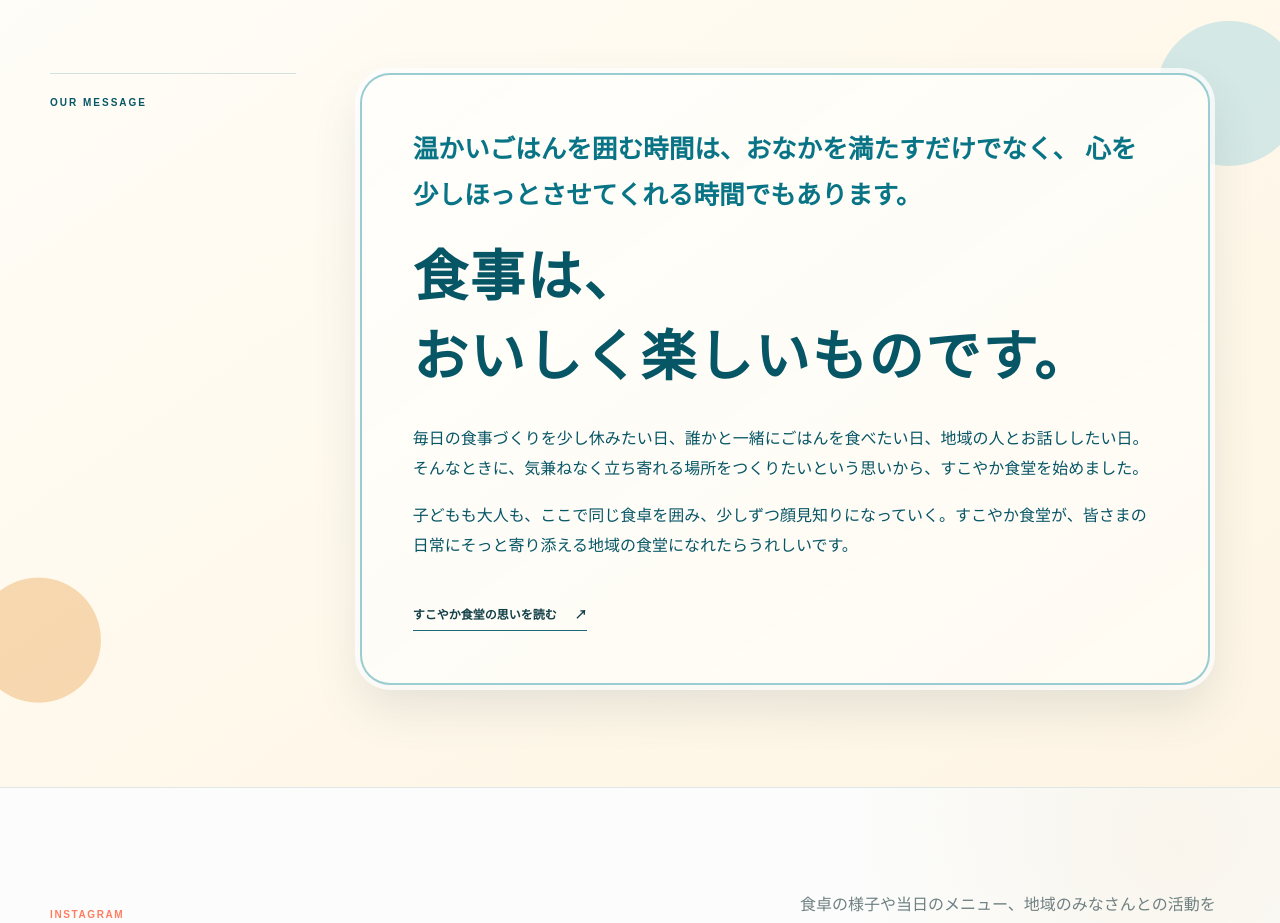
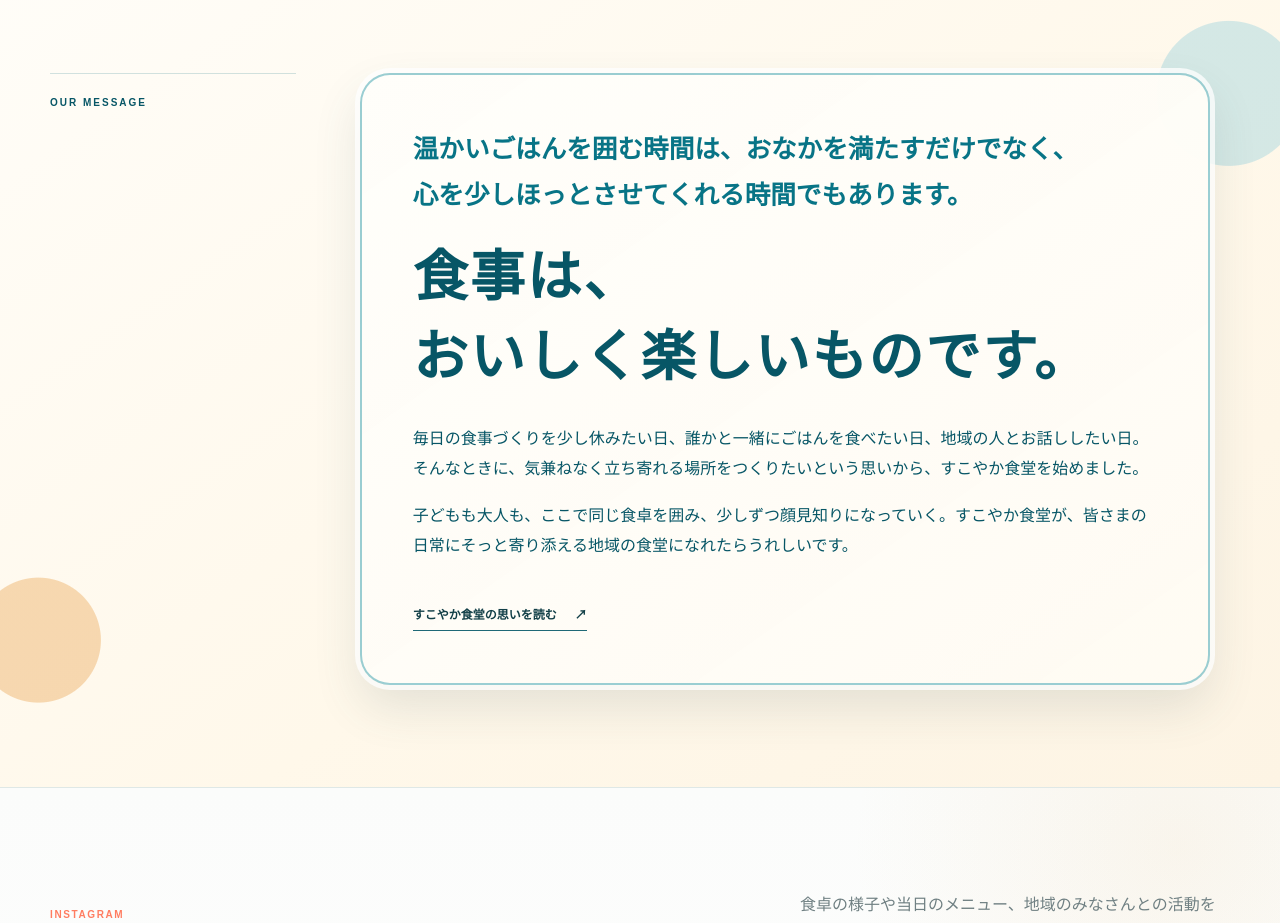
Before and after one commit to SUKOYAKASHOKUDO/sukoyaka-shokudo, a Next.js app: page / in a window 1280 px wide. Shown: the part 1960-2883 px from the top of the page. Built offline with nearby package versions, Linux system fonts and the light colour scheme.

Commit message:
Preserve the owner message line break on the homepage

```diff
--- a/app/page.tsx
+++ b/app/page.tsx
@@ -77,7 +77,9 @@ export default function Home() {
               <span>OUR MESSAGE</span>
             </div>
             <div className="mashiro-statement">
-              <p>{legacyAbout.opening[0]}</p>
+              <p style={{ whiteSpace: "pre-line" }}>
+                {legacyAbout.opening[0]}
+              </p>
               <h2>
                 食事は、
                 <br />
```
